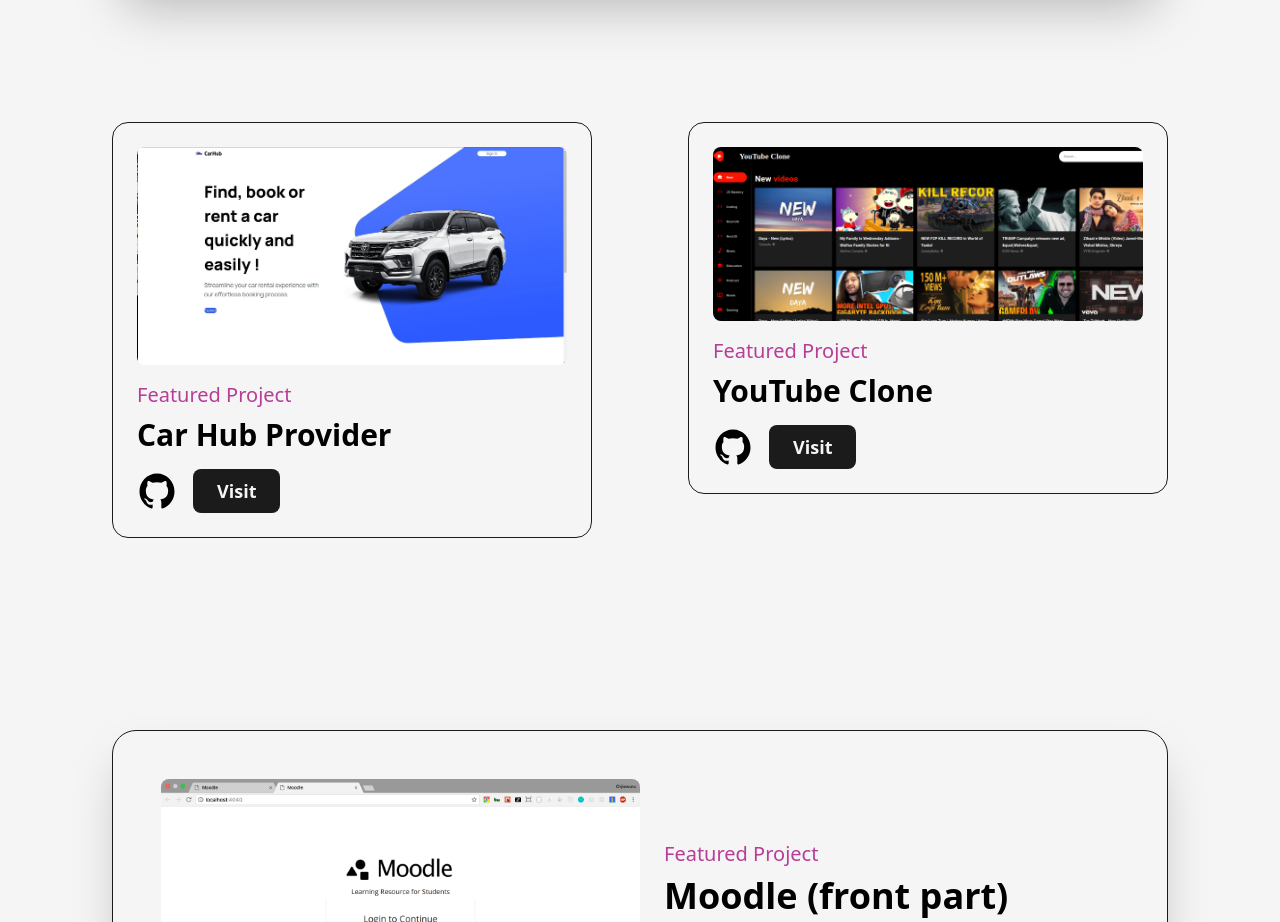
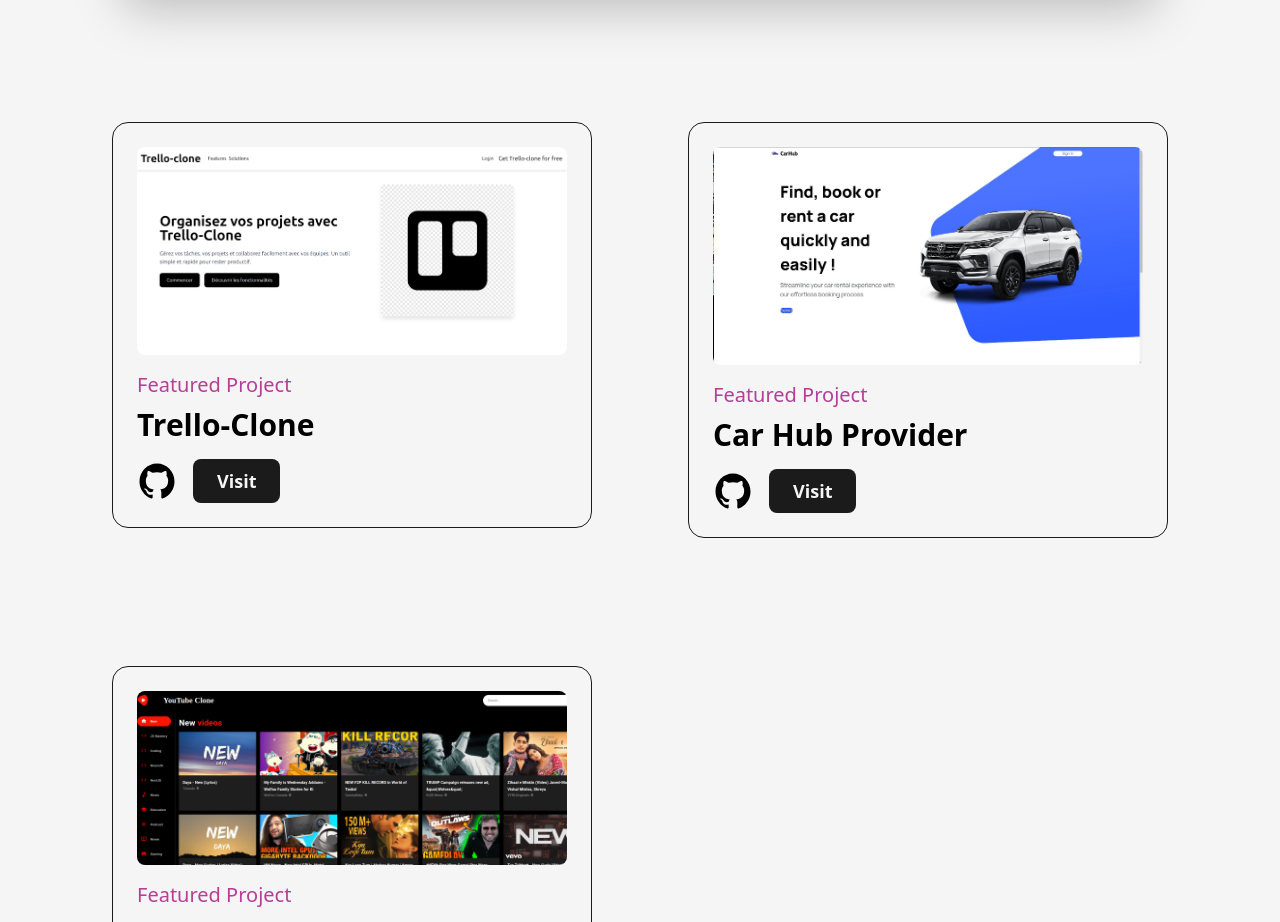
Before and after one commit to arnaud-vanderschriek/portfolioNextJs, a Next.js app: page /projects in a window 1280 px wide. Shown: the part 1000-1922 px from the top of the page. Built offline with nearby package versions, Linux system fonts and the light colour scheme.

Commit message:
modification

```diff
--- a/src/pages/projects.js
+++ b/src/pages/projects.js
@@ -6,9 +6,10 @@
 import Image from "next/image";
 import { GithubIcon } from "@components/Icons";
 import project1 from "../../public/images/projects/Hero.jpg";
-import project2 from "../../public/images/projects/carhub.jpg";
-import project3 from "../../public/images/projects/youtubeclone.png";
-import project4 from "../../public/images/projects/moodle.png";
+import project2 from "../../public/images/projects/landing1.png";
+import project3 from "../../public/images/projects/carhub.jpg";
+import project4 from "../../public/images/projects/youtubeclone.png";
+import project5 from "../../public/images/projects/moodle.png";
 import { motion } from "framer-motion";
 
 const FramerImage = motion(Image);
@@ -21,7 +22,7 @@
     >
       <Link
         href={link}
-        target="_blank"
+        target=""
         className="w-1/2 cursor-pointer overflow-hidden rounded-lg lg:w-full"
       >
         <FramerImage
@@ -134,8 +135,17 @@
             </div>
             <div className="col-span-6 sm:col-span-12">
               <Projects
+                title="Trello-Clone"
+                img={project2}
+                link="https://trello-clone-azure-alpha.vercel.app/"
+                github="https://github.com/arnaud-vanderschriek/trello-clone"
+                type="Featured Project"
+              />
+            </div>
+            <div className="col-span-6 sm:col-span-12">
+              <Projects
                 title="Car Hub Provider"
-                img={project2}
+                img={project3}
                 link="https://next-js-car-hub-rose.vercel.app/"
                 github="https://github.com/arnaud-vanderschriek/nextJsCarHub"
                 type="Featured Project"
@@ -144,7 +154,7 @@
             <div className="col-span-6 sm:col-span-12">
               <Projects
                 title="YouTube Clone"
-                img={project3}
+                img={project4}
                 link="https://react-youtube-clone-two.vercel.app/"
                 github="https://github.com/arnaud-vanderschriek/react_youtube_clone"
                 type="Featured Project"
@@ -153,7 +163,7 @@
             <div className="col-span-12">
               <FeaturedProject
                 title="Moodle (front part)"
-                img={project4}
+                img={project5}
                 summary="..."
                 link="Not online for now, let's check my project on GitHub."
                 github="https://github.com/arnaud-vanderschriek/moodle/tree/main/front"
@@ -163,7 +173,7 @@
             <div className="col-span-6 sm:col-span-12">
               <Projects
                 title="Moodle (back-end part)"
-                img={project4}
+                img={project5}
                 link="Not online for now, let's check my project on GitHub."
                 github="https://github.com/arnaud-vanderschriek/moodle_api_asp.net"
                 type="Featured Project"
```
Also changed, not shown: public/images/projects/landing1.png (added).
